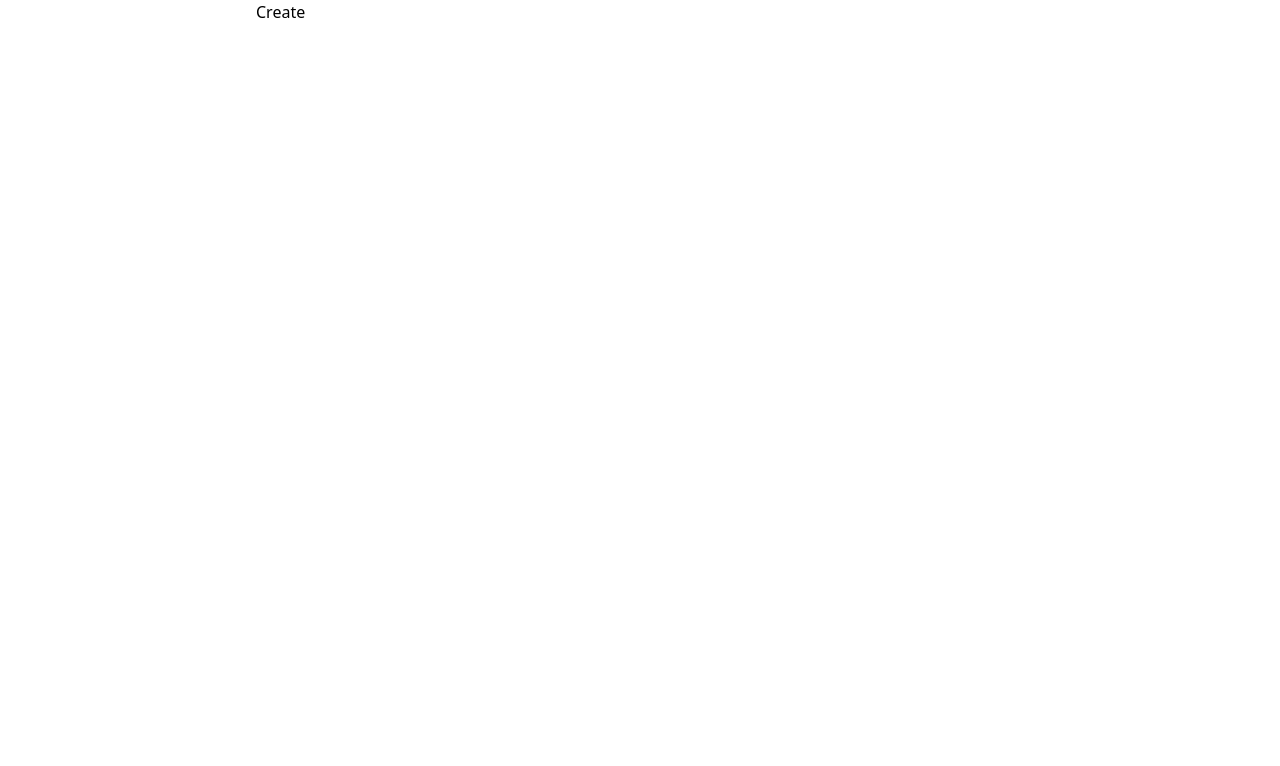
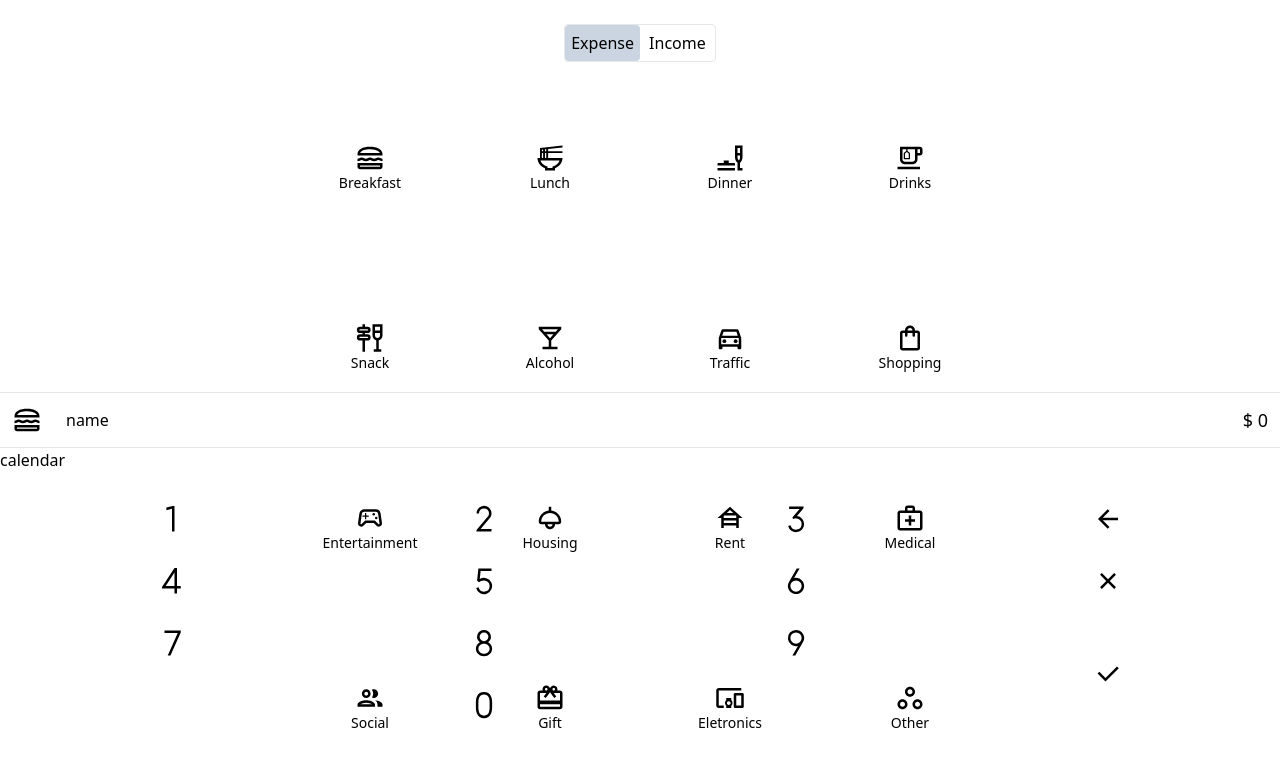
Before and after one commit to k435467/expense-tracker, a Next.js app: page /create in a window 1280 px wide. Shown: the top 766 px of the page. Built offline with nearby package versions, Linux system fonts and the light colour scheme; no server answers.

Commit message:
impl create panel keys

```diff
--- /dev/null
+++ b/src/components/CreatePanel.tsx
@@ -0,0 +1,97 @@
+import React, { useState } from "react";
+import { MdOutlineLunchDining } from "react-icons/md";
+import {
+  RiNumber1,
+  RiNumber2,
+  RiNumber3,
+  RiNumber4,
+  RiNumber5,
+  RiNumber6,
+  RiNumber7,
+  RiNumber8,
+  RiNumber9,
+  RiNumber0,
+  RiArrowLeftLine,
+  RiCloseLine,
+  RiCheckLine,
+} from "react-icons/ri";
+
+const nKeys = [
+  { Icon: RiNumber1, value: 1 },
+  { Icon: RiNumber2, value: 2 },
+  { Icon: RiNumber3, value: 3 },
+  { Icon: RiNumber4, value: 4 },
+  { Icon: RiNumber5, value: 5 },
+  { Icon: RiNumber6, value: 6 },
+  { Icon: RiNumber7, value: 7 },
+  { Icon: RiNumber8, value: 8 },
+  { Icon: RiNumber9, value: 9 },
+  { Icon: RiNumber0, value: 0 },
+];
+const aKeys = [
+  { Icon: RiArrowLeftLine, value: "back" },
+  { Icon: RiCloseLine, value: "clear" },
+  { Icon: RiCheckLine, value: "ok" },
+];
+
+export const CreatePanel: React.FC<{}> = () => {
+  const [num, setNum] = useState<number>(0);
+
+  const mkHandlePressNKey = (value: number) => () => {
+    setNum((n) => n * 10 + value);
+  };
+
+  const mkHandlePressAKey = (value: "back" | "clear" | "ok") => () => {
+    switch (value) {
+      case "back":
+        setNum((n) => Math.floor(n / 10));
+        return;
+      case "clear":
+      case "ok":
+        setNum(0);
+        return;
+      default:
+        return;
+    }
+  };
+
+  return (
+    <div className="absolute bottom-0 left-0 right-0 mb-12 border-t">
+      <div className="flex items-center">
+        <MdOutlineLunchDining className="text-3xl m-3" />
+        <div className="flex-grow m-3">name</div>
+        <div className="m-3 text-lg">$ {num.toLocaleString("en-US")}</div>
+      </div>
+
+      <div className="border-t">
+        <div>calendar</div>
+
+        <div className="grid grid-cols-4 p-4">
+          <div className="col-span-3 grid grid-cols-3">
+            {nKeys.map((k) => (
+              <button
+                key={k.value}
+                className="w-full flex justify-center items-center last:col-span-3"
+                onClick={mkHandlePressNKey(k.value)}
+              >
+                <k.Icon className="text-3xl m-4" />
+              </button>
+            ))}
+          </div>
+
+          <div className="grid grid-cols-1 grid-rows-4">
+            {aKeys.map((k) => (
+              <button
+                key={k.value}
+                className="w-full flex justify-center items-center last:row-span-2"
+                onClick={mkHandlePressAKey(k.value)}
+              >
+                <k.Icon className="text-3xl m-4" />
+              </button>
+            ))}
+          </div>
+        </div>
+      </div>
+    </div>
+  );
+};
--- a/src/components/NavMenu.tsx
+++ b/src/components/NavMenu.tsx
@@ -19,7 +19,7 @@ export const NavMenu: React.FC<{}> = () => {
   const { asPath } = useRouter();
   if (!user) return <div />;
   return (
-    <div className="w-full grid grid-cols-3 border">
+    <div className="w-full grid grid-cols-3 border-t">
       {menuItems.map((v) => (
         <Link key={v.url} href={v.url}>
           <div className="w-full p-3 flex items-center justify-center">
--- /dev/null
+++ b/src/components/Switch.tsx
@@ -0,0 +1,31 @@
+import React from "react";
+
+const btnCls = "p-1.5 text-base rounded transition";
+const activeCls = "bg-slate-300";
+
+export const Switch: React.FC<{
+  value: boolean;
+  setValue: React.Dispatch<React.SetStateAction<boolean>>;
+  l: string;
+  r: string;
+}> = ({ value, setValue, l, r }) => {
+  const mkHandleClk = (isRhs: boolean) => () => {
+    setValue(isRhs);
+  };
+  return (
+    <div className="relative grid grid-cols-2 border rounded">
+      <button
+        className={`${btnCls} ${!value && activeCls}`}
+        onClick={mkHandleClk(false)}
+      >
+        {l}
+      </button>
+      <button
+        className={`${btnCls} ${value && activeCls}`}
+        onClick={mkHandleClk(true)}
+      >
+        {r}
+      </button>
+    </div>
+  );
+};
--- a/src/firebase/google.js
+++ b/src/firebase/google.js
@@ -18,7 +18,7 @@ const signIn = () => {
 };
 
 const signOut = () => {
-  signOutAlias(auth);
+  return signOutAlias(auth);
   //   .then(() => {
   //     // Sign-out successful.
   //   })
--- a/src/firebase/index.js
+++ b/src/firebase/index.js
@@ -1,6 +1,7 @@
 // Import the functions you need from the SDKs you need
 import { initializeApp } from "firebase/app";
 import { getAnalytics } from "firebase/analytics";
+import { getFirestore } from "firebase/firestore";
 // TODO: Add SDKs for Firebase products that you want to use
 // https://firebase.google.com/docs/web/setup#available-libraries
 
@@ -18,10 +19,11 @@ const firebaseConfig = {
 
 // Initialize Firebase
 const app = initializeApp(firebaseConfig);
+const db = getFirestore(app);
 
 let analytics;
 if (typeof window !== "undefined") {
   analytics = getAnalytics(app);
 }
 
-export { app, analytics };
+export { app, db, analytics };
--- a/src/pages/create.tsx
+++ b/src/pages/create.tsx
@@ -1,5 +1,64 @@
-import React from "react";
+import React, { useState } from "react";
+import { Switch } from "@/components/Switch";
+import { CreatePanel } from "@/components/CreatePanel";
+import {
+  MdOutlineLunchDining,
+  MdOutlineRamenDining,
+  MdOutlineBrunchDining,
+  MdOutlineEmojiFoodBeverage,
+  MdOutlineTapas,
+  MdOutlineLocalBar,
+  MdOutlineDirectionsCar,
+  MdOutlineShoppingBag,
+  MdOutlineSportsEsports,
+  MdOutlineLight,
+  MdOutlineHouseSiding,
+  MdOutlineMedicalServices,
+  MdOutlineGroup,
+  MdOutlineCardGiftcard,
+  MdOutlineDevicesOther,
+  MdOutlineWorkspaces,
+} from "react-icons/md";
 
-export default function List() {
-  return <div>Create</div>;
+const categories = [
+  { Icon: MdOutlineLunchDining, title: "Breakfast" },
+  { Icon: MdOutlineRamenDining, title: "Lunch" },
+  { Icon: MdOutlineBrunchDining, title: "Dinner" },
+  { Icon: MdOutlineEmojiFoodBeverage, title: "Drinks" },
+  { Icon: MdOutlineTapas, title: "Snack" },
+  { Icon: MdOutlineLocalBar, title: "Alcohol" },
+  { Icon: MdOutlineDirectionsCar, title: "Traffic" },
+  { Icon: MdOutlineShoppingBag, title: "Shopping" },
+  { Icon: MdOutlineSportsEsports, title: "Entertainment" },
+  { Icon: MdOutlineLight, title: "Housing" },
+  { Icon: MdOutlineHouseSiding, title: "Rent" },
+  { Icon: MdOutlineMedicalServices, title: "Medical" },
+  { Icon: MdOutlineGroup, title: "Social" },
+  { Icon: MdOutlineCardGiftcard, title: "Gift" },
+  { Icon: MdOutlineDevicesOther, title: "Eletronics" },
+  { Icon: MdOutlineWorkspaces, title: "Other" },
+];
+
+export default function Create() {
+  const [isIncome, setIsIncome] = useState<boolean>(false);
+
+  return (
+    <div className="flex flex-col items-center m-auto p-6 gap-4">
+      <Switch l="Expense" r="Income" value={isIncome} setValue={setIsIncome} />
+
+      <div className="w-full grid grid-cols-4">
+        {categories.map((cat) => (
+          <div
+            key={cat.title}
+            className="w-full flex flex-col items-center justify-center aspect-square text-sm"
+          >
+            <cat.Icon className="text-3xl" />
+            {cat.title}
+          </div>
+        ))}
+      </div>
+
+      <CreatePanel />
+    </div>
+  );
 }
--- a/src/pages/index.tsx
+++ b/src/pages/index.tsx
@@ -1,7 +1,22 @@
-import React from "react";
+import React, { useEffect } from "react";
+import { useRouter } from "next/router";
+import { useAuth } from "@/hooks/auth";
 import { signIn } from "@/firebase/google";
 import { MdMoneyOff } from "react-icons/md";
 import { FcGoogle } from "react-icons/fc";
+
+/**
+ * redirect if user has logged in
+ */
+const useRedirect = () => {
+  const router = useRouter();
+  const { user, loading } = useAuth();
+  useEffect(() => {
+    if (!loading && user) {
+      router.push("/create");
+    }
+  });
+};
 
 const SignInButton: React.FC<{
   children: React.ReactNode;
@@ -20,6 +35,7 @@ const SignInButton: React.FC<{
 };
 
 export default function Home() {
+  useRedirect();
   return (
     <div className="flex flex-col items-center m-auto p-6 gap-4">
       <div className="h-[10vh]" />
--- a/src/pages/setting.tsx
+++ b/src/pages/setting.tsx
@@ -1,9 +1,17 @@
 import React from "react";
+import { useRouter } from "next/router";
 import { signOut } from "@/firebase/google";
 import { useProtectedRoute } from "@/hooks/auth";
 
 export default function Setting() {
+  const router = useRouter();
   const { user } = useProtectedRoute();
+
+  const handleSignOut = () => {
+    signOut().then(() => {
+      router.push("/");
+    });
+  };
 
   if (!user) return null;
 
@@ -14,7 +22,7 @@ export default function Setting() {
       <div className="text-xl">{user?.displayName}</div>
       <button
         className="w-full border-2 rounded flex items-center justify-center p-1 gap-1.5 border-rose-500 text-white bg-rose-500"
-        onClick={signOut}
+        onClick={handleSignOut}
       >
         SIGN OUT
       </button>
--- a/src/types/index.d.ts
+++ b/src/types/index.d.ts
@@ -11,6 +11,6 @@ export interface UserInfo {
 }
 
 export interface AuthState {
-  user: UserInfo | null;
-  loading: boolean;
+  readonly user: UserInfo | null;
+  readonly loading: boolean;
 }
```
